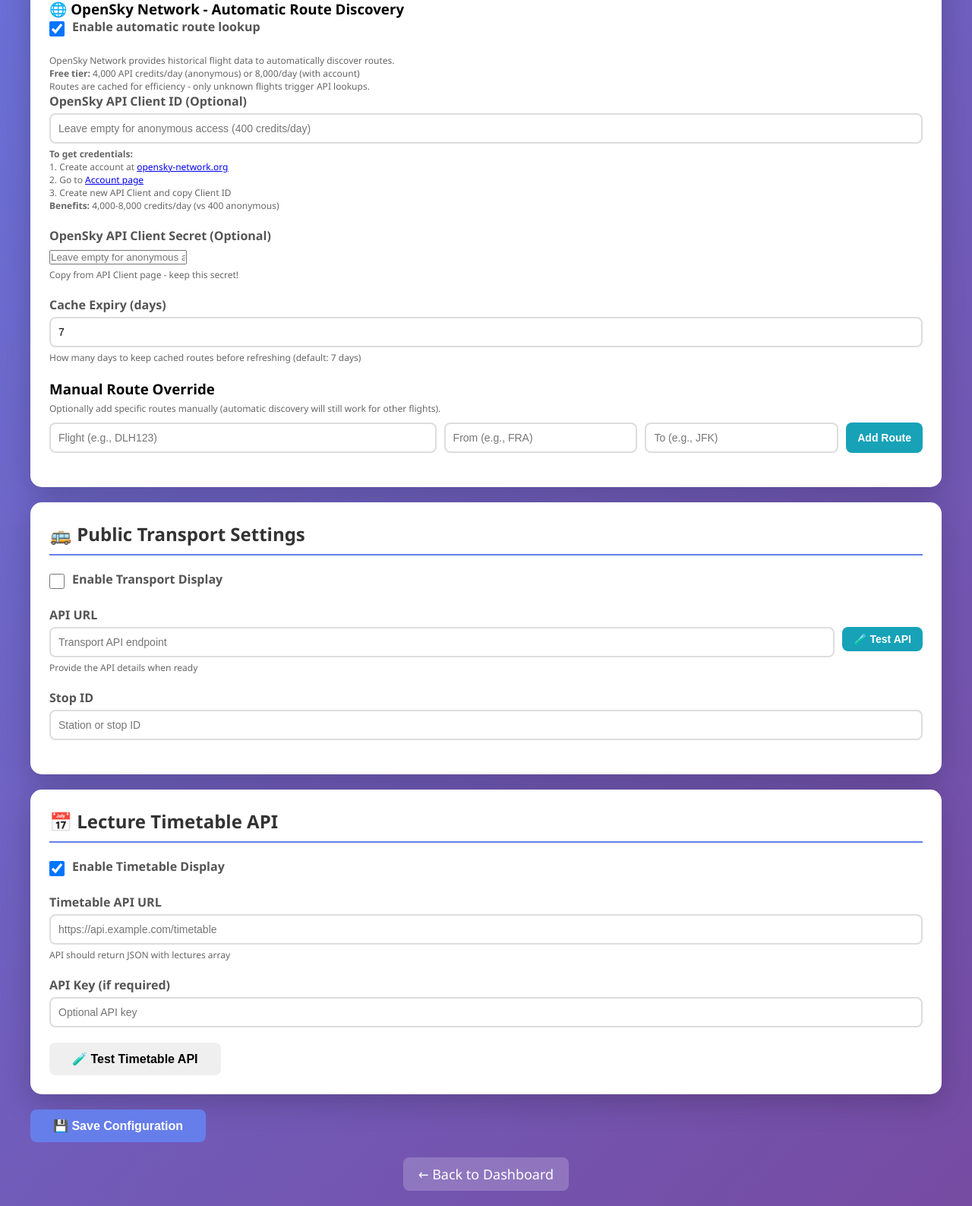
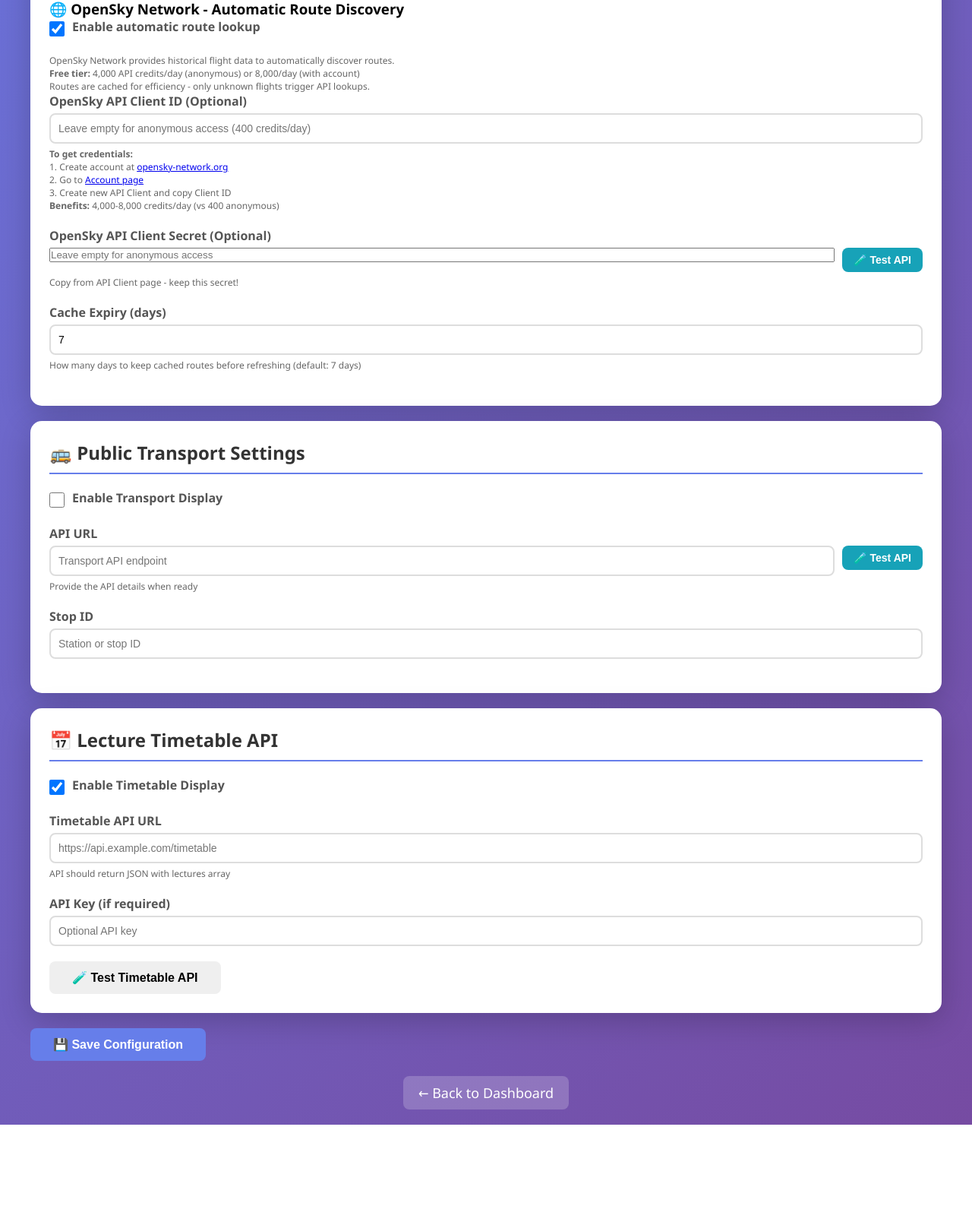
Before and after one commit to angeeinstein/digital-signage-screen, a Flask app: page /admin in a window 1280 px wide. Shown: the part 1127-2714 px from the top of the page at 76% size. After the commit the page ends 2607 px from the top, so only its background shows below. Run offline with Flask 3, Linux system fonts and the light colour scheme.

Commit message:
Add OpenSky API test functionality with client credentials validation

```diff
--- a/app.py
+++ b/app.py
@@ -471,13 +471,19 @@ def get_flights_airplaneslive(config, flight_config):
             icao24 = aircraft.get('hex', '').lower()
             if (not from_airport and not to_airport) or not is_valid:
                 if icao24 and opensky_config.get('enabled', True):
+                    logger.info(f"Fetching route for {callsign} (ICAO24: {icao24}) from OpenSky...")
                     # Fetch from OpenSky in background (don't block)
                     opensky_from, opensky_to = fetch_route_from_opensky(icao24, config)
                     if opensky_from or opensky_to:
                         from_airport = opensky_from or from_airport
                         to_airport = opensky_to or to_airport
+                        logger.info(f"Found route for {callsign}: {from_airport} → {to_airport}")
                         # Update cache
                         update_route_cache(callsign, from_airport, to_airport, route_cache)
+                    else:
+                        logger.info(f"No route found for {callsign} ({icao24}) in OpenSky database")
+                else:
+                    logger.debug(f"OpenSky lookup disabled or no ICAO24 for {callsign}")
 
             nearby_flights.append({
                 'callsign': callsign,
@@ -882,6 +888,91 @@ def test_transport_api():
         return jsonify({'success': False, 'message': str(e)}), 500
 
 
+@app.route('/api/test/opensky')
+def test_opensky_api():
+    """Test OpenSky API with provided credentials or anonymous"""
+    try:
+        client_id = request.args.get('client_id', '').strip()
+        client_secret = request.args.get('client_secret', '').strip()
+
+        # Test with a known aircraft (Lufthansa A380 example)
+        test_icao24 = 'd-aimn'  # Lufthansa A380
+        end_time = int(time.time())
+        begin_time = end_time - (7 * 24 * 3600)  # 7 days ago
+
+        url = f"https://opensky-network.org/api/flights/aircraft?icao24={test_icao24}&begin={begin_time}&end={end_time}"
+
+        headers = {}
+        auth_type = "anonymous"
+
+        if client_id and client_secret:
+            # Try OAuth2 authentication
+            token = get_opensky_token(client_id, client_secret)
+            if not token:
+                return jsonify({
+                    'success': False,
+                    'message': 'Failed to obtain OAuth2 token. Check your Client ID and Client Secret.'
+                }), 401
+
+            headers['Authorization'] = f'Bearer {token}'
+            auth_type = "authenticated"
+
+        response = requests.get(url, headers=headers, timeout=10)
+
+        if response.status_code == 200:
+            flights = response.json()
+            flight_count = len(flights) if flights else 0
+
+            # Get rate limit info from headers
+            credits_remaining = response.headers.get('X-Rate-Limit-Remaining', 'Unknown')
+
+            if flight_count > 0:
+                sample_flight = flights[0]
+                departure = sample_flight.get('estDepartureAirport', 'N/A')
+                arrival = sample_flight.get('estArrivalAirport', 'N/A')
+
+                return jsonify({
+                    'success': True,
+                    'message': f'Connected successfully! Found {flight_count} recent flight(s) for test aircraft.',
+                    'credits': f'{credits_remaining} remaining',
+                    'auth_type': auth_type,
+                    'sample_route': f'{departure} → {arrival}'
+                })
+            else:
+                return jsonify({
+                    'success': True,
+                    'message': f'API connected ({auth_type}) but no recent flights found for test aircraft. Your credentials are valid!',
+                    'credits': f'{credits_remaining} remaining',
+                    'auth_type': auth_type
+                })
+
+        elif response.status_code == 401:
+            return jsonify({
+                'success': False,
+                'message': 'Authentication failed. Check your Client ID and Client Secret, or try anonymous access (leave empty).'
+            }), 401
+
+        elif response.status_code == 429:
+            return jsonify({
+                'success': False,
+                'message': 'Rate limit exceeded. Anonymous users: 400 credits/day. With credentials: 4,000-8,000/day.'
+            }), 429
+
+        else:
+            return jsonify({
+                'success': False,
+                'message': f'API returned status {response.status_code}. Check OpenSky Network status.'
+            }), response.status_code
+
+    except requests.exceptions.Timeout:
+        return jsonify({'success': False, 'message': 'Request timeout. Check your internet connection.'}), 500
+    except requests.exceptions.ConnectionError:
+        return jsonify({'success': False, 'message': 'Connection error. Check your internet connection.'}), 500
+    except Exception as e:
+        logger.error(f"Error testing OpenSky API: {e}")
+        return jsonify({'success': False, 'message': f'Error: {str(e)}'}), 500
+
+
 @app.route('/api/flight-routes/add', methods=['POST'])
 def add_flight_route():
     """Manually add a flight route to the cache"""
--- a/templates/admin.html
+++ b/templates/admin.html
@@ -336,8 +336,12 @@
 
                 <div class="form-group">
                     <label for="openskyClientSecret">OpenSky API Client Secret (Optional)</label>
-                    <input type="password" id="openskyClientSecret" placeholder="Leave empty for anonymous access">
+                    <div class="input-with-button">
+                        <input type="password" id="openskyClientSecret" placeholder="Leave empty for anonymous access">
+                        <button class="btn btn-info btn-small" onclick="testOpenskyAPI()">🧪 Test API</button>
+                    </div>
                     <div class="help-text">Copy from API Client page - keep this secret!</div>
+                    <div class="test-result" id="openskyTestResult"></div>
                 </div>
 
                 <div class="form-group">
@@ -345,18 +349,6 @@
                     <input type="number" id="cacheExpiry" value="7" min="1" max="90" step="1">
                     <div class="help-text">How many days to keep cached routes before refreshing (default: 7 days)</div>
                 </div>
-            </div>
-
-            <div class="form-group">
-                <h3>Manual Route Override</h3>
-                <p class="help-text">Optionally add specific routes manually (automatic discovery will still work for other flights).</p>
-                <div style="display: grid; grid-template-columns: 2fr 1fr 1fr auto; gap: 10px; margin-top: 10px;">
-                    <input type="text" id="routeCallsign" placeholder="Flight (e.g., DLH123)">
-                    <input type="text" id="routeFrom" placeholder="From (e.g., FRA)">
-                    <input type="text" id="routeTo" placeholder="To (e.g., JFK)">
-                    <button class="btn btn-info btn-small" onclick="addRouteToCache()">Add Route</button>
-                </div>
-                <div class="test-result" id="routeCacheResult"></div>
             </div>
         </div>
 
@@ -650,6 +642,48 @@
             // Function kept for future compatibility
         }
 
+        // Test OpenSky API
+        async function testOpenskyAPI() {
+            const clientId = document.getElementById('openskyClientId').value.trim();
+            const clientSecret = document.getElementById('openskyClientSecret').value.trim();
+            const resultDiv = document.getElementById('openskyTestResult');
+
+            if (!clientId && !clientSecret) {
+                resultDiv.className = 'test-result';
+                resultDiv.innerHTML = '⏳ Testing anonymous access...';
+                resultDiv.style.display = 'block';
+            } else if (!clientId || !clientSecret) {
+                resultDiv.className = 'test-result error';
+                resultDiv.textContent = '❌ Please provide both Client ID and Client Secret, or leave both empty for anonymous access';
+                resultDiv.style.display = 'block';
+                return;
+            } else {
+                resultDiv.className = 'test-result';
+                resultDiv.innerHTML = '⏳ Testing API credentials...';
+                resultDiv.style.display = 'block';
+            }
+
+            try {
+                const params = new URLSearchParams();
+                if (clientId) params.append('client_id', clientId);
+                if (clientSecret) params.append('client_secret', clientSecret);
+
+                const response = await fetch(`/api/test/opensky?${params.toString()}`);
+                const data = await response.json();
+
+                if (data.success) {
+                    resultDiv.className = 'test-result success';
+                    resultDiv.innerHTML = `✅ <strong>API working!</strong><br>${data.message}<br>Credits: ${data.credits || 'N/A'}`;
+                } else {
+                    resultDiv.className = 'test-result error';
+                    resultDiv.innerHTML = `❌ ${data.message}`;
+                }
+            } catch (error) {
+                resultDiv.className = 'test-result error';
+                resultDiv.textContent = `❌ Connection error: ${error.message}`;
+            }
+        }
+
         // Test transport API
         async function testTransportAPI() {
             const apiUrl = document.getElementById('transportApiUrl').value;
```
